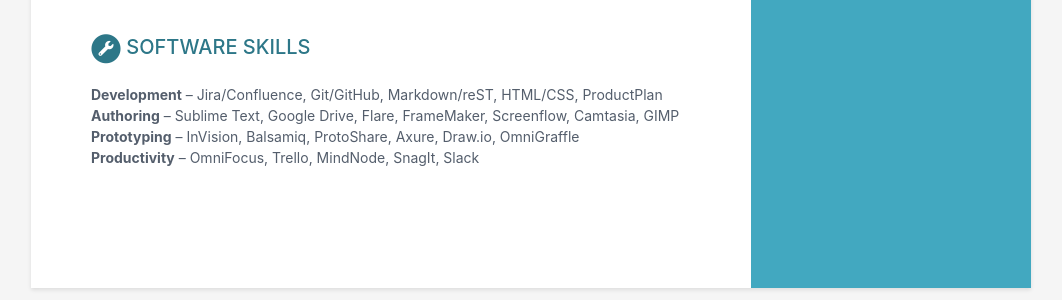
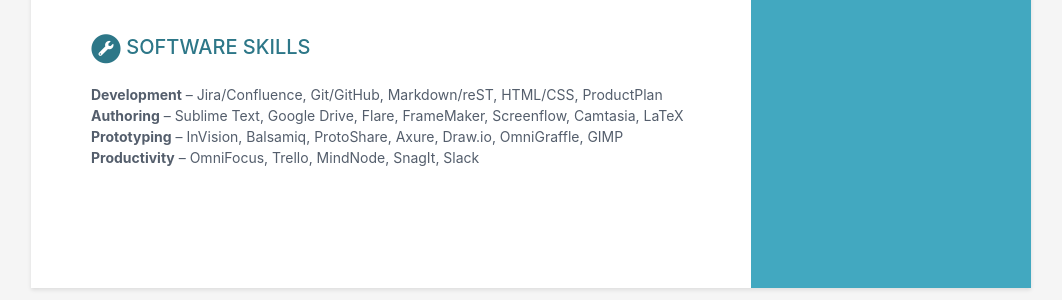
Before and after one commit to djdeangelis/djdeangelis.github.io, a Jekyll site: the page built from index.html, in a window 1280 px wide and 900 px high, scrolled down 2903 px. Shown: the part 531-831 px from the top of the window, without its empty margins (109-1171 px from the left). Built offline with Jekyll 4.4.1, drawn with Linux system fonts in a browser that asks for light colours.

Commit message:
Update Skills section

```diff
--- a/_data/data.yml
+++ b/_data/data.yml
@@ -238,8 +238,8 @@ skills:
     title: Software Skills
     details: |
         **Development** -- Jira/Confluence, Git/GitHub, Markdown/reST, HTML/CSS, ProductPlan <br>
-        **Authoring** -- Sublime Text, Google Drive, Flare, FrameMaker, Screenflow, Camtasia, GIMP <br>
-        **Prototyping** --  InVision, Balsamiq, ProtoShare, Axure, Draw.io, OmniGraffle <br>
+        **Authoring** -- Sublime Text, Google Drive, Flare, FrameMaker, Screenflow, Camtasia, LaTeX <br>
+        **Prototyping** --  InVision, Balsamiq, ProtoShare, Axure, Draw.io, OmniGraffle, GIMP <br>
         **Productivity** -- OmniFocus, Trello, MindNode, SnagIt, Slack
 
 #    toolset:
```
